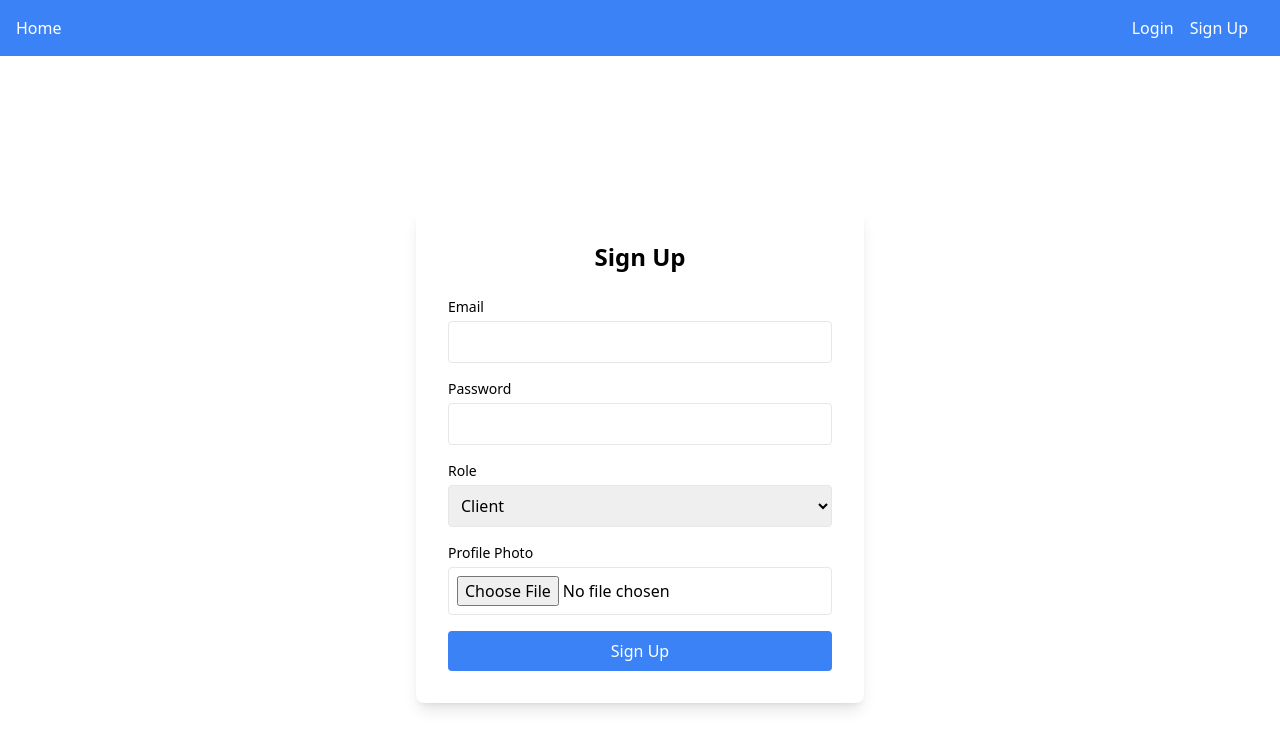
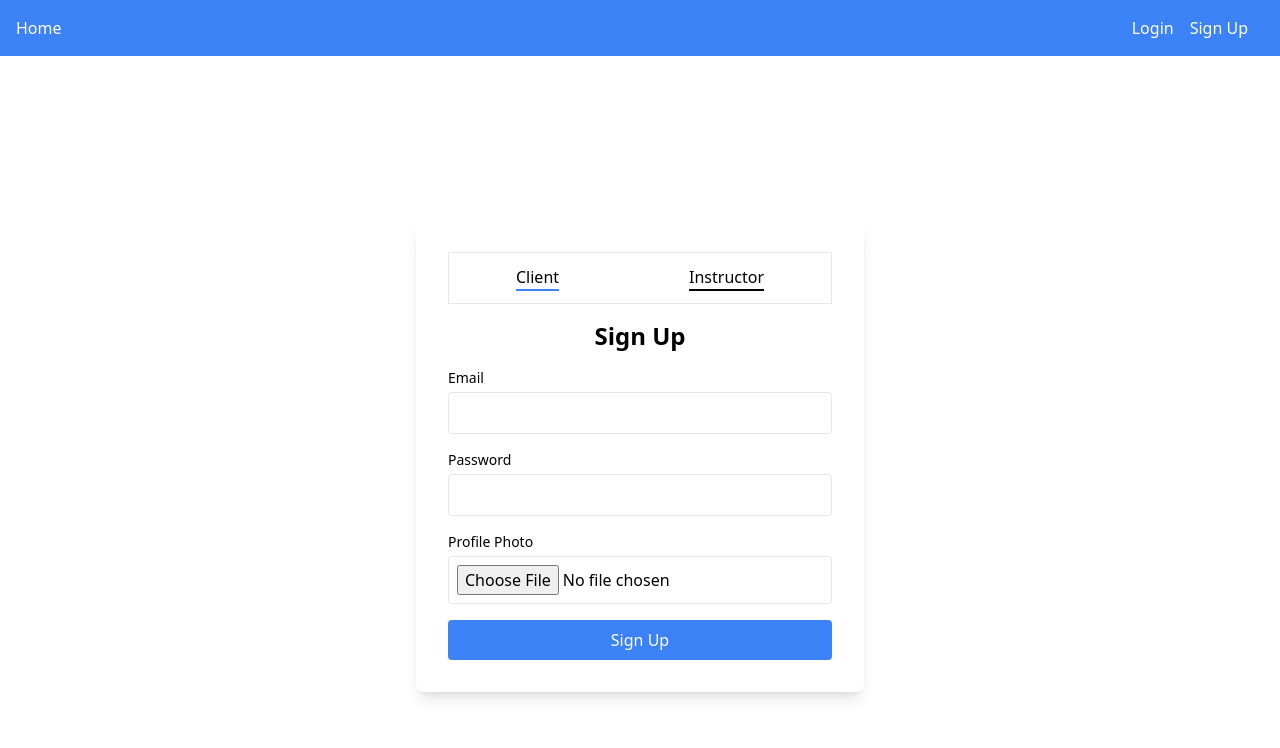
Before and after one commit to gonsals/ski-guru, a React (Vite) app: page /signup in a window 1280 px wide. Shown: the top 748 px of the page. Built offline with nearby package versions, Linux system fonts and the light colour scheme; no server answers.

Commit message:
cambio sign up

```diff
--- a/src/pages/SignUp.tsx
+++ b/src/pages/SignUp.tsx
@@ -3,6 +3,8 @@ import { register } from "../services/authService";
 import { useNavigate } from "react-router-dom";
 
 const SignUp: React.FC = () => {
+    const [handleType, setHandleType] = useState<boolean>(false);
+
     const [email, setEmail] = useState("");
     const [password, setPassword] = useState("");
     const [photo, setPhoto] = useState<File | null>(null);
@@ -26,16 +28,56 @@ const SignUp: React.FC = () => {
         }
     };
 
+    const handleTypeAndRol = (instructor: boolean) => {
+        console.log("this is instructor", instructor);
+        if (instructor) {
+            setHandleType(true);
+            setRole("instructor");
+        } else {
+            setHandleType(false);
+            setRole("client");
+        }
+    };
+
     return (
+        <>
+            {handleType ? (
                 <div className="flex justify-center items-center h-screen">
                     <form
                         className="w-full max-w-md bg-white p-8 rounded-lg shadow-lg"
                         onSubmit={handleSubmit}
                     >
-                <h2 className="text-2xl font-bold mb-6 text-center">Sign Up</h2>
-                {error && <div className="text-red-500 mb-4">{error}</div>}
+                        <nav className=" border p-3 mb-4">
+                            <ul className=" flex gap-5 justify-around">
+                                <li
+                                    className=" cursor-pointer border-b-2 border-b-black hover:border-b-blue-500"
+                                    onClick={() => handleTypeAndRol(false)}
+                                >
+                                    Client
+                                </li>
+                                <li
+                                    className={
+                                        (handleType
+                                            ? "border-b-blue-500"
+                                            : "border-b-black") +
+                                        " cursor-pointer border-b-2 border-b-black hover:border-b-blue-500"
+                                    }
+                                    onClick={() => handleTypeAndRol(true)}
+                                >
+                                    Instructor
+                                </li>
+                            </ul>
+                        </nav>
+                        <h2 className="text-2xl font-bold mb-0 text-center sm:mb-4">
+                            Sign Up
+                        </h2>
+                        {error && (
+                            <div className="text-red-500 mb-4">{error}</div>
+                        )}
                         <div className="mb-4">
-                    <label className="block text-sm font-medium">Email</label>
+                            <label className="block text-sm font-medium">
+                                Email
+                            </label>
                             <input
                                 type="email"
                                 className="mt-1 p-2 border rounded w-full"
@@ -57,15 +99,91 @@ const SignUp: React.FC = () => {
                             />
                         </div>
                         <div className="mb-4">
-                    <label className="block text-sm font-medium">Role</label>
-                    <select
+                            <label className="block text-sm font-medium">
+                                Profile Photo
+                            </label>
+                            <input
+                                type="file"
                                 className="mt-1 p-2 border rounded w-full"
-                        value={role}
-                        onChange={(e) => setRole(e.target.value)}
+                                onChange={handlePhotoChange}
+                            />
+                        </div>
+
+                        <div className="mb-4">
+                            <label className="block text-sm font-medium">
+                                Title photo
+                            </label>
+                            <input
+                                type="file"
+                                className="mt-1 p-2 border rounded w-full"
+                                onChange={handlePhotoChange}
+                            />
+                        </div>
+
+                        <button
+                            type="submit"
+                            className="w-full bg-blue-500 text-white py-2 rounded"
                         >
-                        <option value="client">Client</option>
-                        <option value="instructor">Instructor</option>
-                    </select>
+                            Sign Up
+                        </button>
+                    </form>
+                </div>
+            ) : (
+                <div className="flex justify-center items-center h-screen">
+                    <form
+                        className="w-full max-w-md bg-white p-8 rounded-lg shadow-lg"
+                        onSubmit={handleSubmit}
+                    >
+                        <nav className=" border p-3 mb-4">
+                            <ul className=" flex gap-5 justify-around">
+                                <li
+                                    className={
+                                        (handleType
+                                            ? "border-b-black"
+                                            : "border-b-blue-500") +
+                                        " cursor-pointer border-b-2 border-b-black hover:border-b-blue-500"
+                                    }
+                                    onClick={() => handleTypeAndRol(false)}
+                                >
+                                    Client
+                                </li>
+                                <li
+                                    className=" cursor-pointer border-b-2 border-b-black hover:border-b-blue-500"
+                                    onClick={() => handleTypeAndRol(true)}
+                                >
+                                    Instructor
+                                </li>
+                            </ul>
+                        </nav>
+                        <h2 className="text-2xl font-bold mb-0 text-center sm:mb-4">
+                            Sign Up
+                        </h2>
+                        {error && (
+                            <div className="text-red-500 mb-4">{error}</div>
+                        )}
+                        <div className="mb-4">
+                            <label className="block text-sm font-medium">
+                                Email
+                            </label>
+                            <input
+                                type="email"
+                                className="mt-1 p-2 border rounded w-full"
+                                value={email}
+                                onChange={(e) => setEmail(e.target.value)}
+                                required
+                            />
+                        </div>
+                        <div className="mb-4">
+                            <label className="block text-sm font-medium">
+                                Password
+                            </label>
+                            <input
+                                type="password"
+                                className="mt-1 p-2 border rounded w-full"
+                                value={password}
+                                onChange={(e) => setPassword(e.target.value)}
+                                required
+                            />
                         </div>
                         <div className="mb-4">
                             <label className="block text-sm font-medium">
@@ -86,6 +204,8 @@ const SignUp: React.FC = () => {
                         </button>
                     </form>
                 </div>
+            )}
+        </>
     );
 };
 
```
Lines whose indentation alone changed are shown as unchanged.
